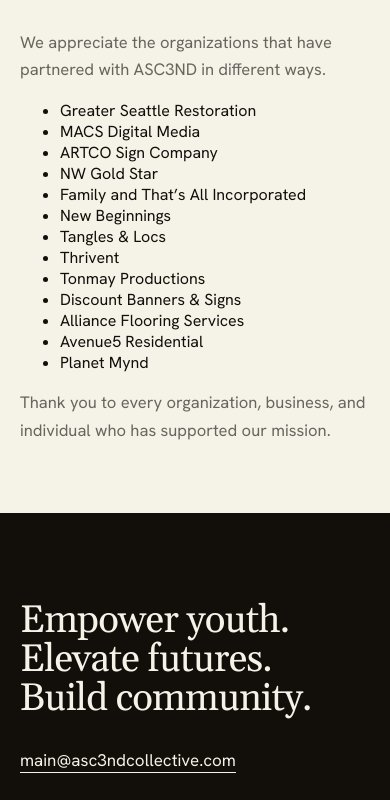
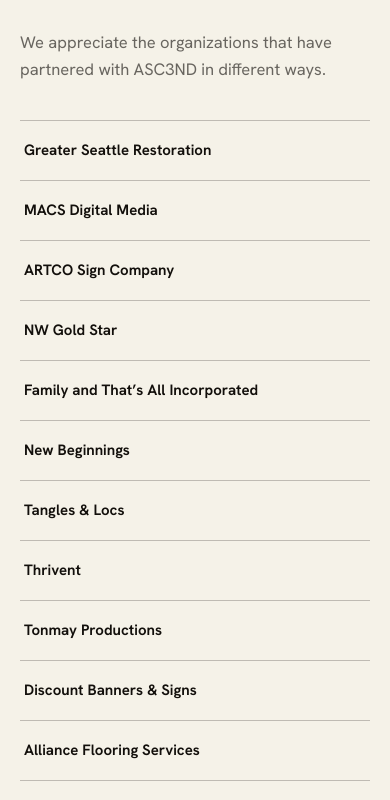
Before and after one commit to executiveusa/asc3nd-brand-site, a Next.js app: page /events in a window 390 px wide. Shown: the part 2957-3757 px from the top of the page. Built offline with nearby package versions, Linux system fonts and the light colour scheme; no server answers.

Commit message:
style(partners): responsive and restrained recognition grid

```diff
--- a/app/events/events.css
+++ b/app/events/events.css
@@ -261,3 +261,32 @@
  .events-list .event-record { padding-block: 42px; }
  .event-record-proof { padding-block: 20px 24px; }
 }
+
+/* Founder-confirmed appreciation roster. Text-only until source logos are
+   uploaded, never broken or third-party scraped images. */
+.community-partners-names {
+  display:grid;
+  grid-template-columns:repeat(3,minmax(0,1fr));
+  gap:0 28px;
+  list-style:none;
+  margin:36px 0 28px;
+  padding:0;
+}
+.community-partners-names li {
+  display:flex;
+  align-items:center;
+  min-height:86px;
+  padding:18px 4px;
+  border-top:1px solid var(--line);
+  font-size:clamp(15px,1.45vw,20px);
+  line-height:1.35;
+  font-weight:650;
+}
+.community-partners-summary .community-partners-thanks { margin-top:26px; }
+@media (max-width:820px) {
+  .community-partners-names { grid-template-columns:repeat(2,minmax(0,1fr)); gap:0 16px; }
+}
+@media (max-width:480px) {
+  .community-partners-names { grid-template-columns:minmax(0,1fr); }
+  .community-partners-names li { min-height:60px; }
+}
```
